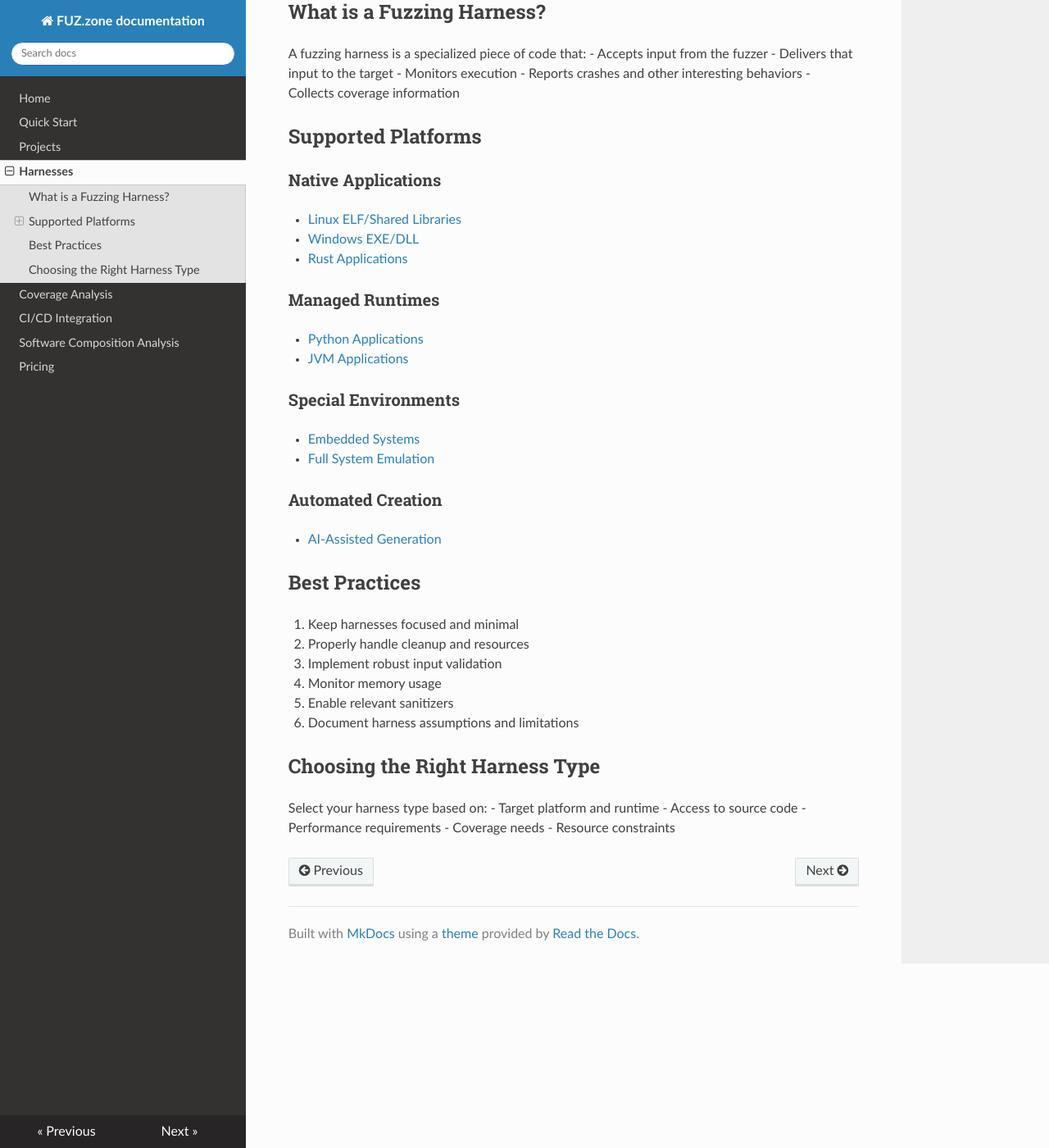
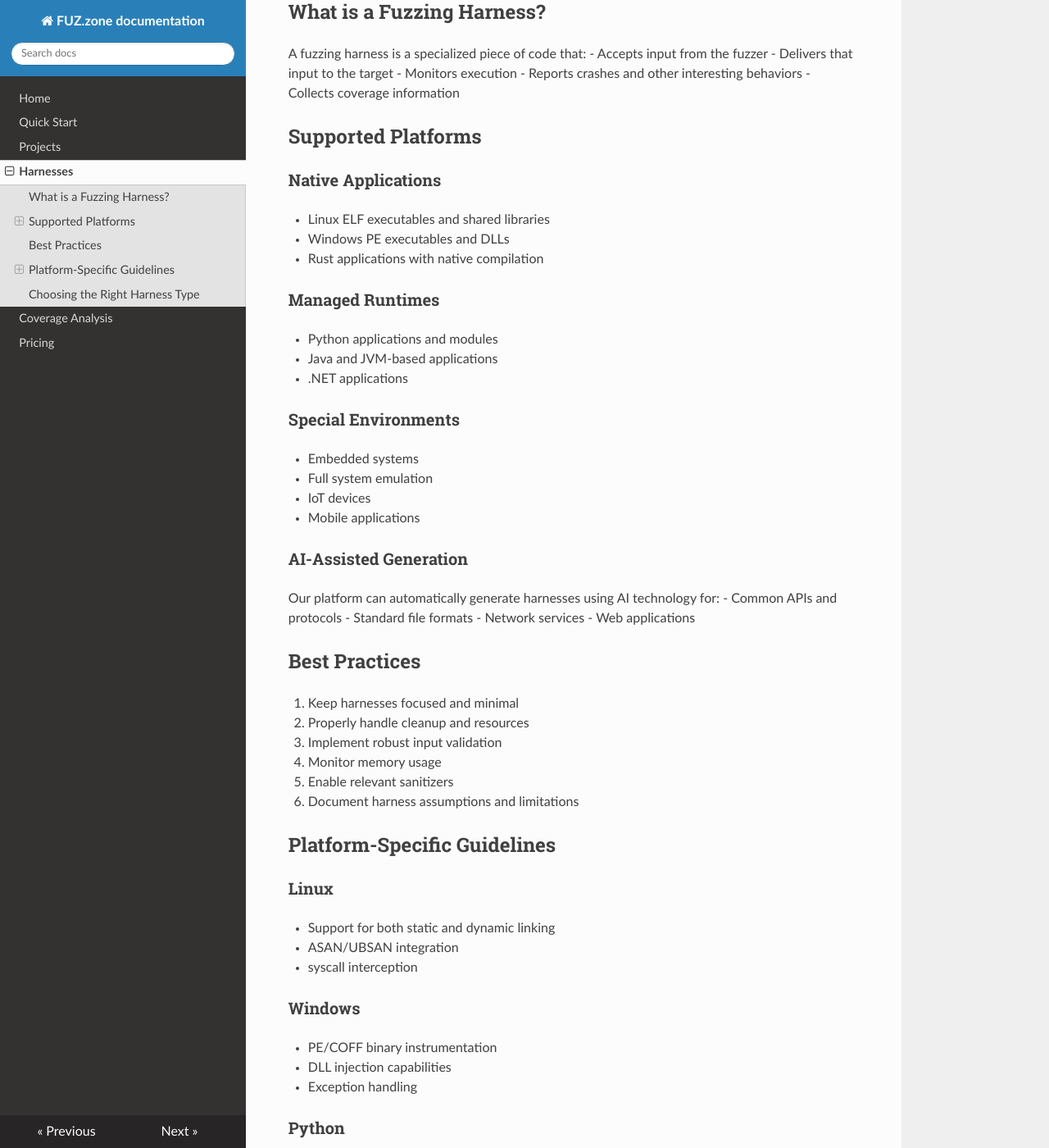
Before and after one commit to fuz-zone/public-docs, an MkDocs documentation site: the page built from docs/harnesses/index.md, in a window 1280 px wide and 1400 px high, scrolled down 234 px. Shown: the whole window at 82% size. Built offline with MkDocs 1.6.1, drawn with Linux system fonts in a browser that asks for light colours; nearby versions of some CDN libraries; some of the changed text lies outside the part shown.

Commit message:
refactor: Consolidate harness documentation and simplify navigation

```diff
--- a/docs/harnesses/index.md
+++ b/docs/harnesses/index.md
@@ -14,20 +14,27 @@ A fuzzing harness is a specialized piece of code that:
 ## Supported Platforms
 
 ### Native Applications
-- [Linux ELF/Shared Libraries](linux.md)
-- [Windows EXE/DLL](windows.md)
-- [Rust Applications](rust.md)
+- Linux ELF executables and shared libraries
+- Windows PE executables and DLLs
+- Rust applications with native compilation
 
 ### Managed Runtimes
-- [Python Applications](python.md)
-- [JVM Applications](jvm.md)
+- Python applications and modules
+- Java and JVM-based applications
+- .NET applications
 
 ### Special Environments
-- [Embedded Systems](embedded.md)
-- [Full System Emulation](embedded.md#system-emulation)
+- Embedded systems
+- Full system emulation
+- IoT devices
+- Mobile applications
 
-### Automated Creation
-- [AI-Assisted Generation](ai-generation.md)
+### AI-Assisted Generation
+Our platform can automatically generate harnesses using AI technology for:
+- Common APIs and protocols
+- Standard file formats
+- Network services
+- Web applications
 
 ## Best Practices
 
@@ -38,6 +45,28 @@ A fuzzing harness is a specialized piece of code that:
 5. Enable relevant sanitizers
 6. Document harness assumptions and limitations
 
+## Platform-Specific Guidelines
+
+### Linux
+- Support for both static and dynamic linking
+- ASAN/UBSAN integration
+- syscall interception
+
+### Windows
+- PE/COFF binary instrumentation
+- DLL injection capabilities
+- Exception handling
+
+### Python
+- Module-level fuzzing
+- Custom import hooks
+- Coverage tracking
+
+### JVM
+- Bytecode instrumentation
+- Custom classloaders
+- JNI support
+
 ## Choosing the Right Harness Type
 
 Select your harness type based on:
--- a/mkdocs.yml
+++ b/mkdocs.yml
@@ -7,6 +7,4 @@ nav:
   - Projects: projects.md
   - Harnesses: harnesses/index.md
   - Coverage Analysis: coverage-analysis.md
-  - CI/CD Integration: ci-cd.md
-  - Software Composition Analysis: sca.md
   - Pricing: pricing.md
```
